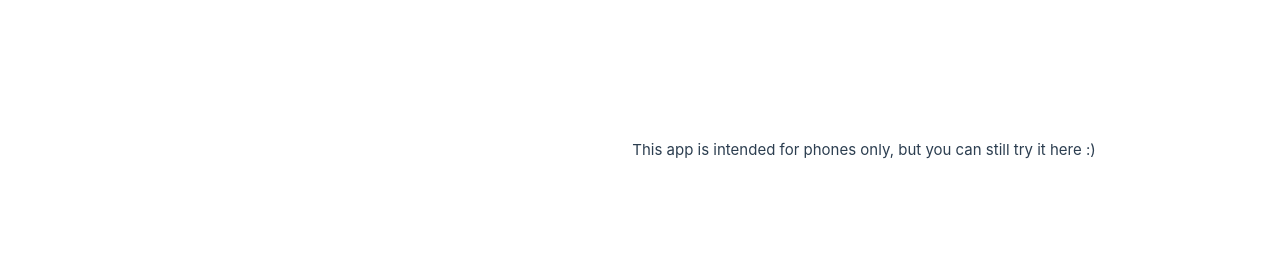
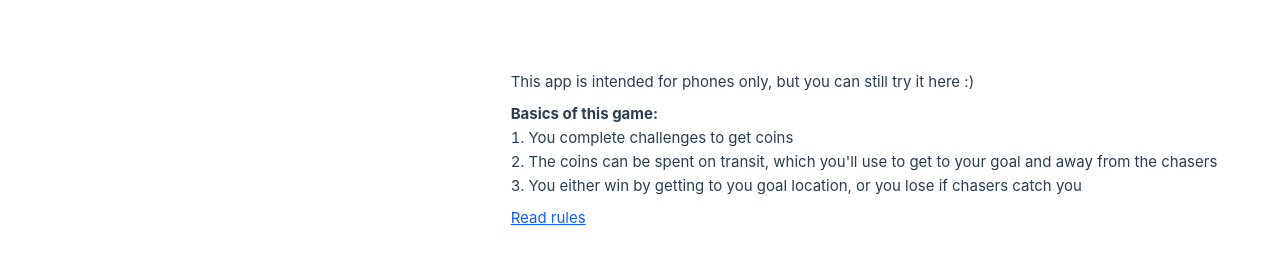
Before and after one commit to Limit-sest/mhd-run, a Vue app: page / in a window 1280 px wide. Shown: the part 250-530 px from the top of the page. Built offline with nearby package versions, Linux system fonts and the light colour scheme; no server answers; a web font is replaced by a local one.

Commit message:
Fix build issues

```diff
--- a/src/App.vue
+++ b/src/App.vue
@@ -31,8 +31,27 @@
         <BottonBar />
       </div>
     </div>
-    <div class="hidden md:block mx-auto my-auto">
-      This app is intended for phones only, but you can still try it here :)
+    <div class="hidden md:block mx-auto my-auto px-4">
+      <p>
+        This app is intended for phones only, but you can still try it here :)
+      </p>
+      <p class="mt-2"><strong>Basics of this game:</strong></p>
+      <ol class="list-decimal list-inside mb-2">
+        <li>You complete challenges to get coins</li>
+        <li>
+          The coins can be spent on transit, which you'll use to get to your
+          goal and away from the chasers
+        </li>
+        <li>
+          You either win by getting to you goal location, or you lose if chasers
+          catch you
+        </li>
+      </ol>
+      <a
+        href="https://github.com/Limit-sest/mhd-run/blob/main/GAME_RULES.md"
+        class="underline text-blue-600"
+        >Read rules</a
+      >
     </div>
   </div>
 </template>
--- a/src/main.ts
+++ b/src/main.ts
@@ -23,6 +23,7 @@ const pinia = createPinia();
 app.use(router);
 app.use(pinia);
 setupStorePersistence(pinia);
-await initializeI18n();
-app.use(i18n);
-app.mount('#app');
+initializeI18n().then(() => {
+  app.use(i18n);
+  app.mount('#app');
+});
```
